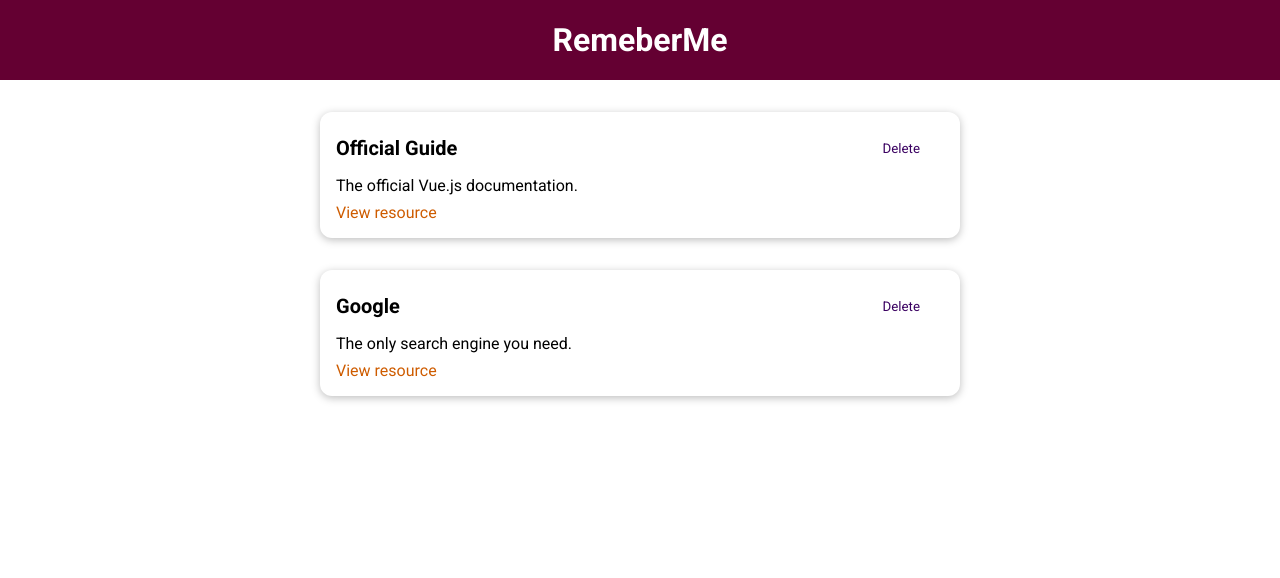
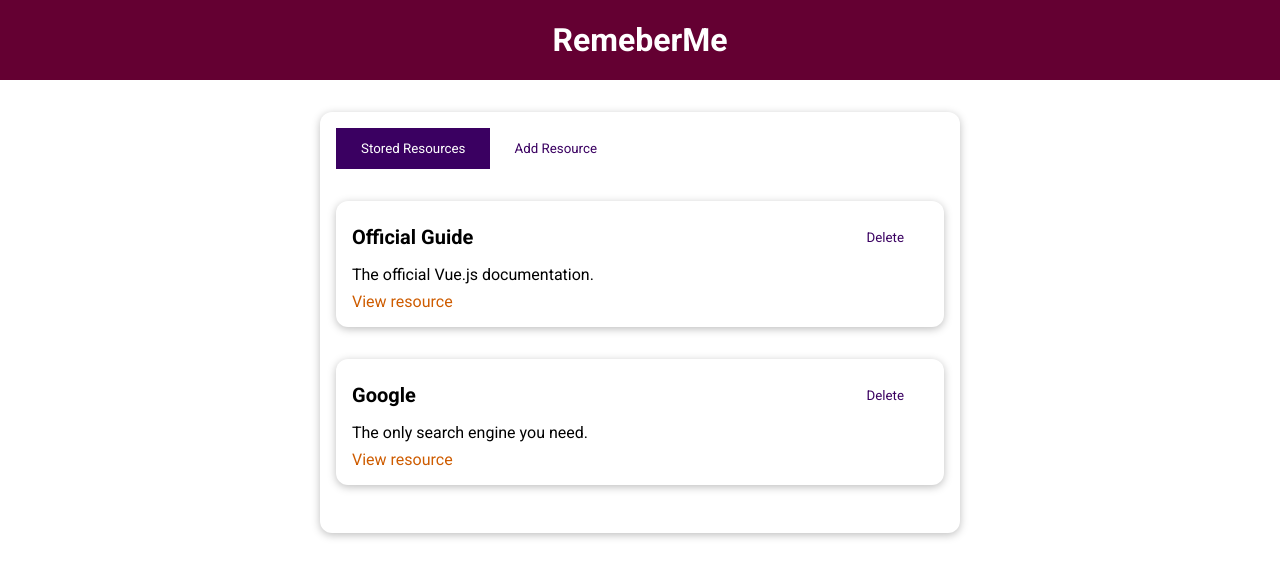
Before and after one commit to vpreseault/vue-course-projects, a Vue app in the folder prj-cmp-01-starting-setup/: page / in a window 1280 px wide. Shown: the top 578 px of the page. Built offline with nearby package versions, Linux system fonts and the light colour scheme.

Commit message:
lecture 6-7

```diff
--- a/prj-cmp-01-starting-setup/src/App.vue
+++ b/prj-cmp-01-starting-setup/src/App.vue
@@ -1,33 +1,15 @@
 <template>
   <the-header title="RemeberMe"></the-header>
-  <stored-resources :resources="storedResources"></stored-resources>
+  <the-resources></the-resources>
 </template>
 <script>
-import StoredResources from './components/learning-resources/StoredResources.vue';
 import TheHeader from './components/layouts/TheHeader.vue';
+import TheResources from './components/learning-resources/TheResources.vue';
 
 export default {
   components: {
-    StoredResources,
     TheHeader,
-  },
-  data() {
-    return {
-      storedResources: [
-        {
-          id: 'official-guide',
-          title: 'Official Guide',
-          description: 'The official Vue.js documentation.',
-          link: 'https://vuejs.org',
-        },
-        {
-          id: 'google',
-          title: 'Google',
-          description: 'The only search engine you need.',
-          link: 'https://google.ca',
-        },
-      ],
-    };
+    TheResources,
   },
 };
 </script>
--- /dev/null
+++ b/prj-cmp-01-starting-setup/src/components/learning-resources/AddResource.vue
@@ -0,0 +1,3 @@
+<template>
+  <h2>Add resource</h2>
+</template>
--- a/prj-cmp-01-starting-setup/src/components/learning-resources/StoredResources.vue
+++ b/prj-cmp-01-starting-setup/src/components/learning-resources/StoredResources.vue
@@ -16,7 +16,7 @@
   components: {
     LearningResources,
   },
-  props: ['resources'],
+  inject: ['resources'],
   data() {
     return {
       storedResources: this.resources,
--- /dev/null
+++ b/prj-cmp-01-starting-setup/src/components/learning-resources/TheResources.vue
@@ -0,0 +1,64 @@
+<template>
+  <base-card>
+    <base-button
+      @click="setSelectedTab('stored-resources')"
+      :mode="storedResButtonMode"
+      >Stored Resources</base-button
+    >
+    <base-button
+      @click="setSelectedTab('add-resource')"
+      :mode="addResButtonMode"
+      >Add Resource</base-button
+    >
+    <component :is="selectedTab"></component>
+  </base-card>
+</template>
+
+<script>
+import StoredResources from './StoredResources.vue';
+import AddResource from './AddResource.vue';
+
+export default {
+  components: {
+    StoredResources,
+    AddResource,
+  },
+  data() {
+    return {
+      selectedTab: 'stored-resources',
+      storedResources: [
+        {
+          id: 'official-guide',
+          title: 'Official Guide',
+          description: 'The official Vue.js documentation.',
+          link: 'https://vuejs.org',
+        },
+        {
+          id: 'google',
+          title: 'Google',
+          description: 'The only search engine you need.',
+          link: 'https://google.ca',
+        },
+      ],
+    };
+  },
+  provide() {
+    return {
+      resources: this.storedResources,
+    };
+  },
+  computed: {
+    storedResButtonMode() {
+      return this.selectedTab === 'stored-resources' ? null : 'flat';
+    },
+    addResButtonMode() {
+      return this.selectedTab === 'add-resource' ? null : 'flat';
+    },
+  },
+  methods: {
+    setSelectedTab(selected) {
+      this.selectedTab = selected;
+    },
+  },
+};
+</script>
```
